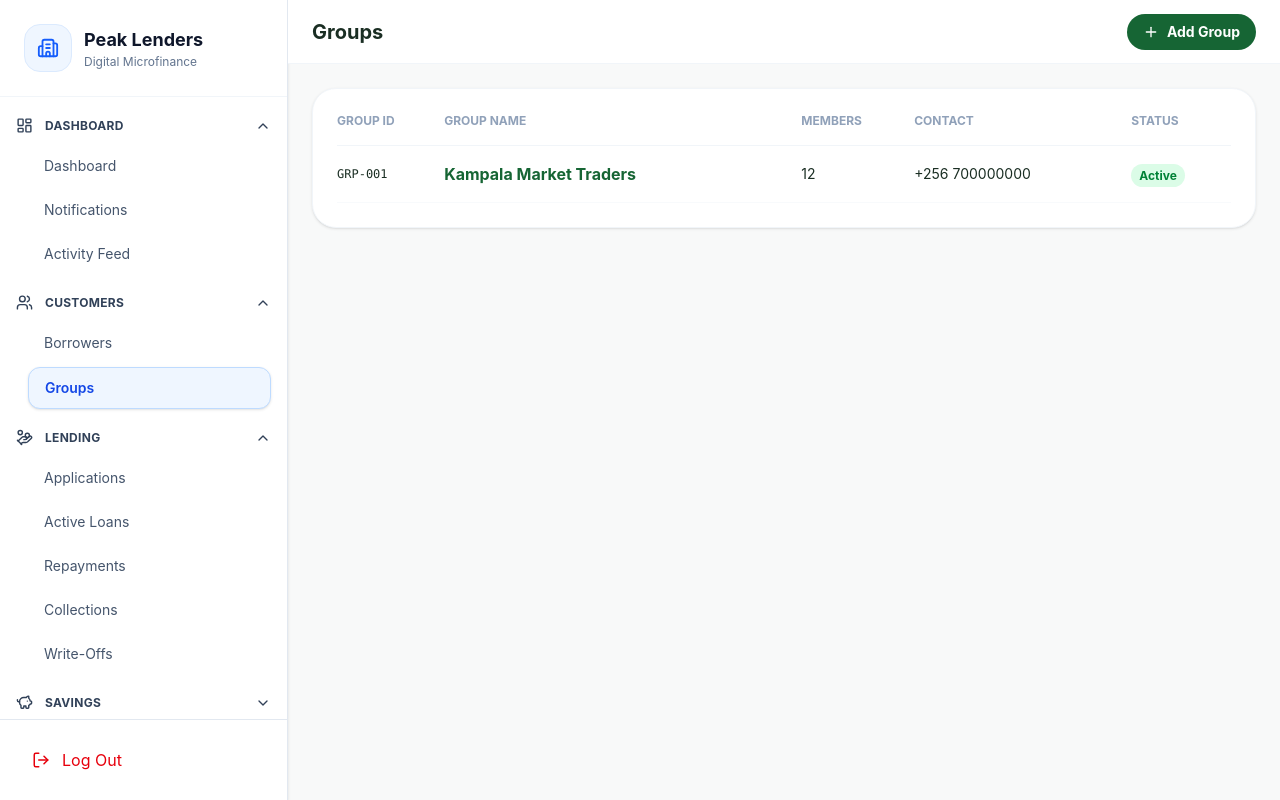
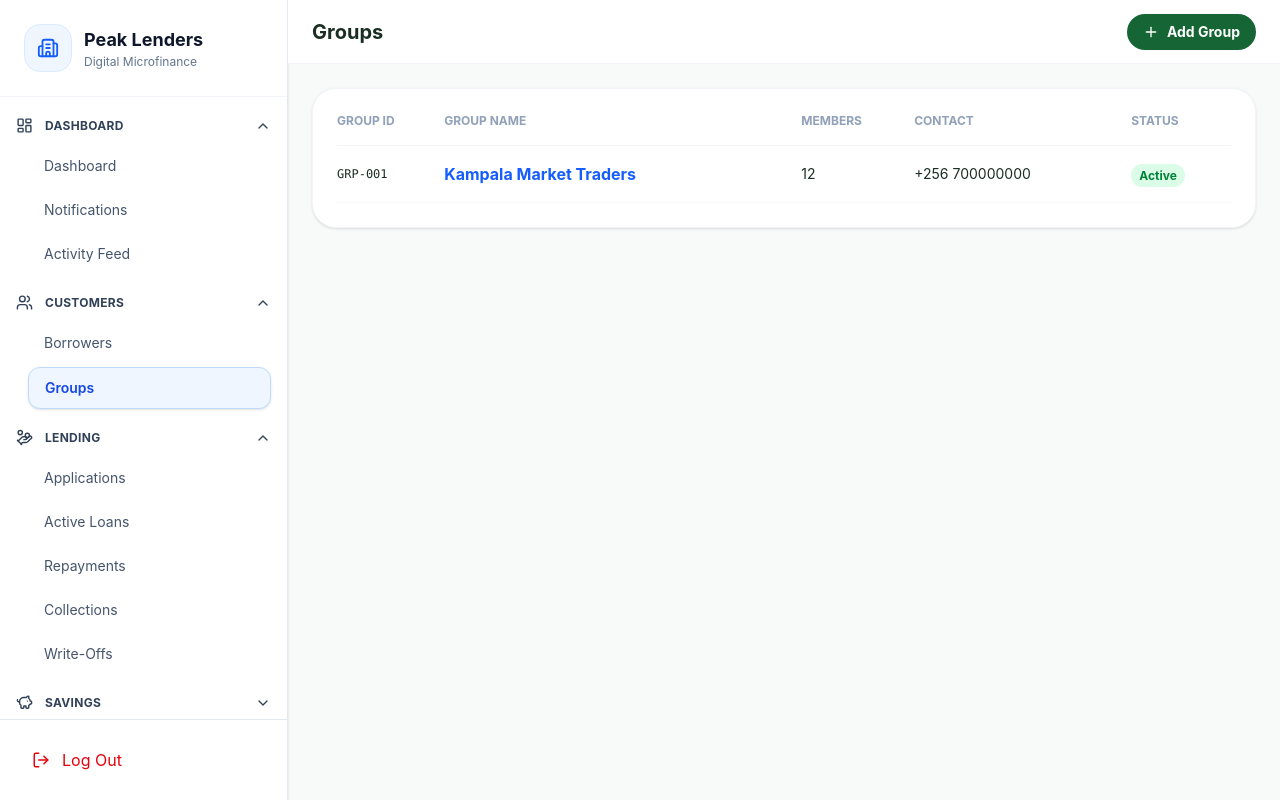
Before and after one commit to hrladye-gif/Peak-Lenders, a React (Vite) app in the folder frontend/: page /groups in a window 1280 px wide. Built offline with nearby package versions, Linux system fonts and the light colour scheme.

Commit message:
Update Groups.tsx

```diff
--- a/frontend/src/pages/Groups.tsx
+++ b/frontend/src/pages/Groups.tsx
@@ -63,7 +63,12 @@ export const Groups = () => {
                   <tr key={g.id} className="border-b border-slate-50">
                     <td className="py-4 font-mono text-xs">{g.id}</td>
                     <td className="py-4 font-bold text-[#166534] hover:underline">
-                      <Link to={`/groups/${g.id}`}>{g.name}</Link>
+                      <Link
+                        to={`/groups/${g.id}`}
+                        className="text-blue-600 hover:underline font-bold"
+                      >
+                        {g.name}
+                      </Link>
                     </td>
                     <td className="py-4 text-sm">{g.members}</td>
                     <td className="py-4 text-sm">{g.contact}</td>
```
